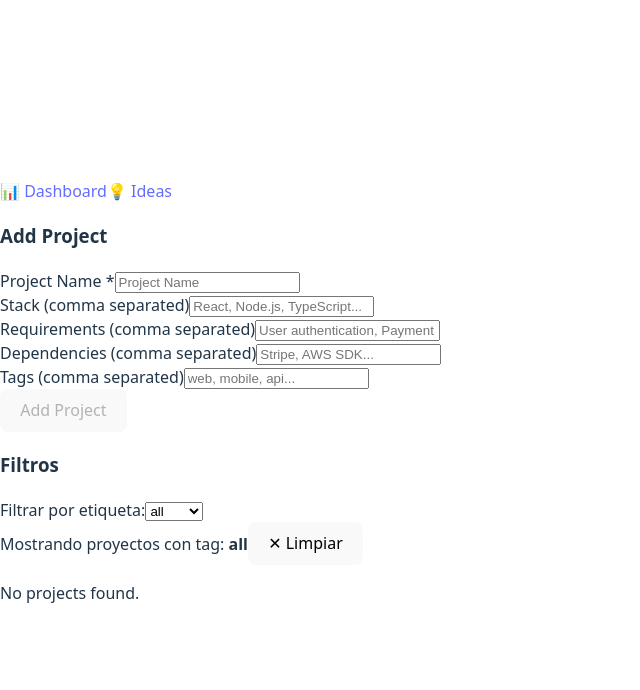
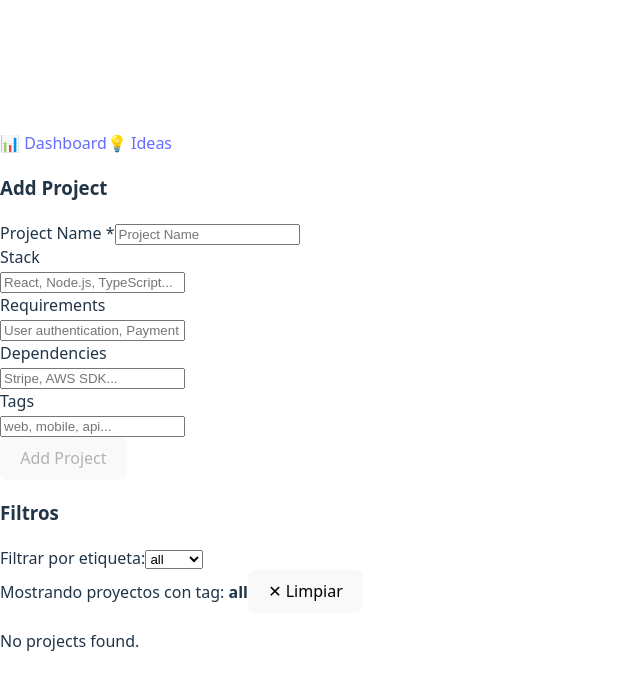
Before and after one commit to RaulCasado/projectOrganizer, a React (Vite) app in the folder frontend/: page / in a window 1280 px wide. Shown: the top 690 px of the page, without its empty margins (0-640 px from the left). Built offline with nearby package versions, Linux system fonts and the light colour scheme.

Commit message:
feat(TagInput): added tag input to form

```diff
--- a/frontend/src/features/projects/components/ProjectForm.tsx
+++ b/frontend/src/features/projects/components/ProjectForm.tsx
@@ -1,4 +1,5 @@
 import { useProjects } from '../../../contexts';
+import { TagInput } from '../../../shared/components/TagInput';
 
 function ProjectForm() {
   const {
@@ -10,11 +11,6 @@ function ProjectForm() {
 
   const { values, errors, isSubmitting, setFieldValue, handleSubmit } = projectForm;
   const isEditing = !!editingProject;
-
-  const handleArrayField = (field: keyof typeof values, value: string) => {
-    const array = value.split(',').map(item => item.trim()).filter(Boolean);
-    setFieldValue(field, array);
-  };
 
   const handleCancel = () => {
     setEditingProject(null);
@@ -42,49 +38,41 @@ function ProjectForm() {
       </div>
 
       <div>
-        <label htmlFor="project-stack">Stack (comma separated)</label>
-        <input
-          id="project-stack"
-          type="text"
+        <label>Stack</label>
+        <TagInput
+          value={values.stack}
+          onChange={(tags) => setFieldValue('stack', tags)}
           placeholder="React, Node.js, TypeScript..."
-          value={values.stack.join(', ')}
-          onChange={(e) => handleArrayField('stack', e.target.value)}
           disabled={isSubmitting}
         />
       </div>
 
       <div>
-        <label htmlFor="project-requirements">Requirements (comma separated)</label>
-        <input
-          id="project-requirements"
-          type="text"
+        <label>Requirements</label>
+        <TagInput
+          value={values.requirements}
+          onChange={(tags) => setFieldValue('requirements', tags)}
           placeholder="User authentication, Payment system..."
-          value={values.requirements.join(', ')}
-          onChange={(e) => handleArrayField('requirements', e.target.value)}
           disabled={isSubmitting}
         />
       </div>
 
       <div>
-        <label htmlFor="project-dependencies">Dependencies (comma separated)</label>
-        <input
-          id="project-dependencies"
-          type="text"
+        <label>Dependencies</label>
+        <TagInput
+          value={values.dependencies}
+          onChange={(tags) => setFieldValue('dependencies', tags)}
           placeholder="Stripe, AWS SDK..."
-          value={values.dependencies.join(', ')}
-          onChange={(e) => handleArrayField('dependencies', e.target.value)}
           disabled={isSubmitting}
         />
       </div>
 
       <div>
-        <label htmlFor="project-tags">Tags (comma separated)</label>
-        <input
-          id="project-tags"
-          type="text"
+        <label>Tags</label>
+        <TagInput
+          value={values.tags}
+          onChange={(tags) => setFieldValue('tags', tags)}
           placeholder="web, mobile, api..."
-          value={values.tags.join(', ')}
-          onChange={(e) => handleArrayField('tags', e.target.value)}
           disabled={isSubmitting}
         />
       </div>
--- /dev/null
+++ b/frontend/src/shared/components/TagInput.tsx
@@ -0,0 +1,62 @@
+import { useState } from 'react';
+import type { KeyboardEvent } from 'react';
+
+interface TagInputProps {
+  value: string[];
+  onChange: (tags: string[]) => void;
+  placeholder?: string;
+  disabled?: boolean;
+}
+
+export function TagInput({ value, onChange, placeholder, disabled }: TagInputProps) {
+  const [inputValue, setInputValue] = useState('');
+
+  const handleKeyDown = (e: KeyboardEvent<HTMLInputElement>) => {
+    if (e.key === 'Enter' || e.key === ',') {
+      e.preventDefault();
+      addTag();
+    } else if (e.key === 'Backspace' && inputValue === '' && value.length > 0) {
+      removeTag(value.length - 1);
+    }
+  };
+
+  const addTag = () => {
+    const newTag = inputValue.trim();
+    if (newTag && !value.includes(newTag)) {
+      onChange([...value, newTag]);
+      setInputValue('');
+    }
+  };
+
+  const removeTag = (index: number) => {
+    onChange(value.filter((_, i) => i !== index));
+  };
+
+return (
+    <div>
+        <div>
+            {value.map((tag, index) => (
+                <span key={index}>
+                    {tag}
+                    <button
+                        type="button"
+                        onClick={() => removeTag(index)}
+                        disabled={disabled}
+                    >
+                        ×
+                    </button>
+                </span>
+            ))}
+            <input
+                type="text"
+                value={inputValue}
+                onChange={(e) => setInputValue(e.target.value)}
+                onKeyDown={handleKeyDown}
+                onBlur={addTag}
+                placeholder={value.length === 0 ? placeholder : ''}
+                disabled={disabled}
+            />
+        </div>
+    </div>
+);
+}
--- a/frontend/src/shared/components/index.ts
+++ b/frontend/src/shared/components/index.ts
@@ -1 +1,2 @@
 export { default as Modal } from './Modal';
+export { TagInput } from './TagInput';
```
